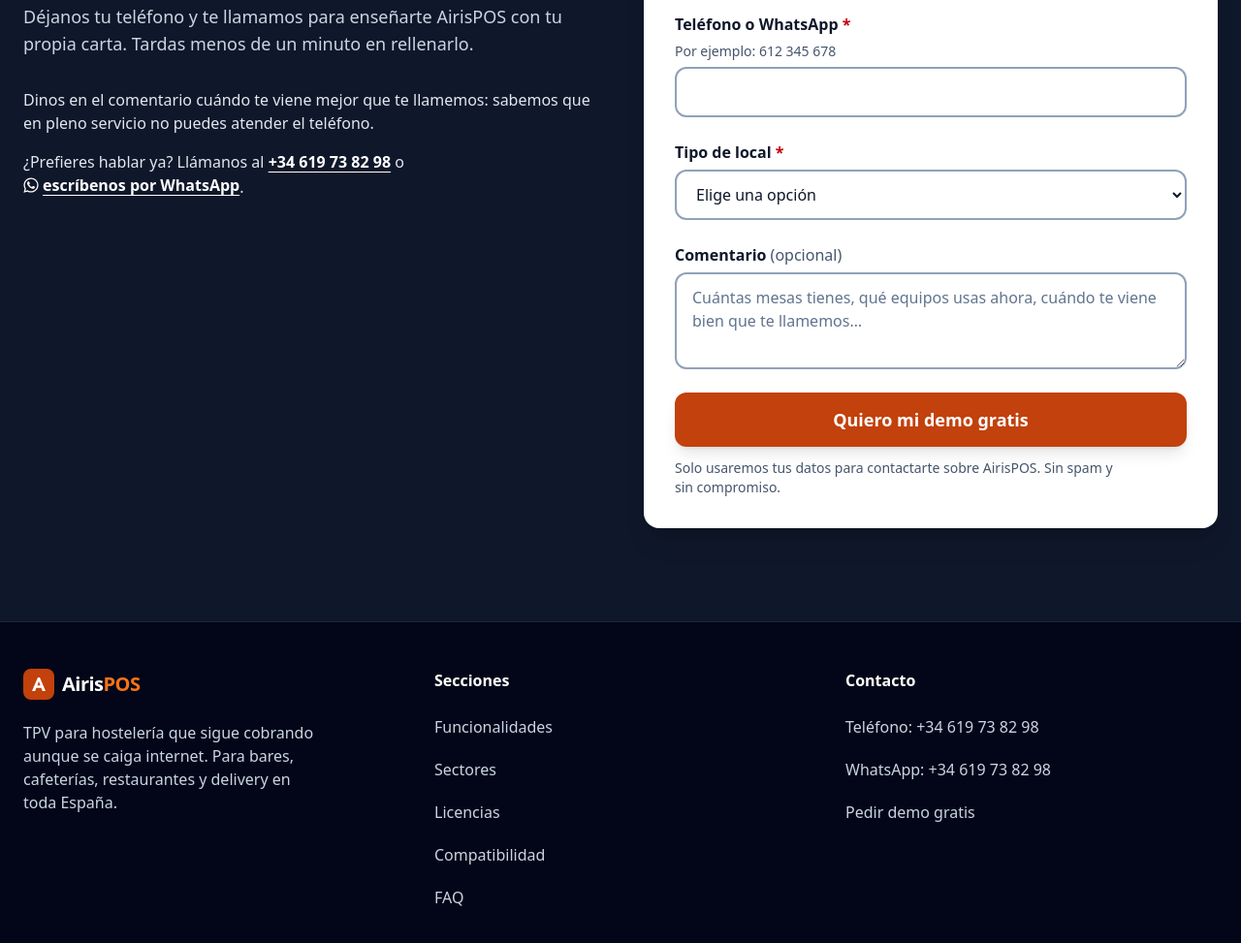
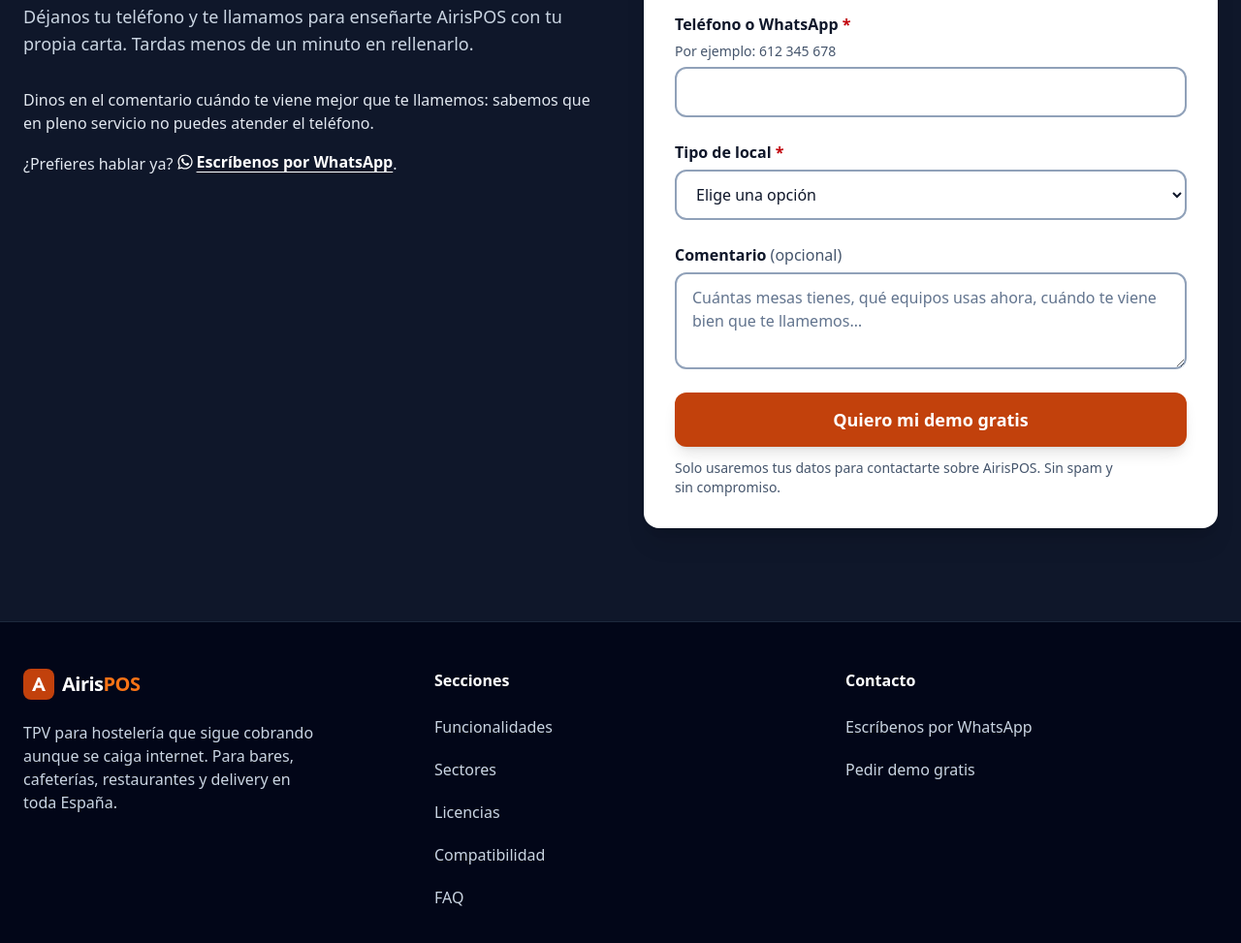
Before and after one commit to airisraul/AirisPOSWeb, an Astro site: page / in a window 1280 px wide. Shown: the part 6067-7040 px from the top of the page at 97% size. Built offline with nearby package versions, Linux system fonts and the light colour scheme; Astro itself is replaced by a stand-in of ours.

Commit message:
Quitar el telefono visible de la web
Se elimina el numero del pie, el enlace para llamar y el telefono de los
datos estructurados. WhatsApp sigue disponible como canal de contacto.

Co-Authored-By: Claude Opus 5.5 <noreply@anthropic.com>

```diff
--- a/src/components/ContactForm.astro
+++ b/src/components/ContactForm.astro
@@ -22,11 +22,9 @@ const inputClass =
       <ul class="mt-8 space-y-4 text-slate-200">
         <li>Dinos en el comentario cuándo te viene mejor que te llamemos: sabemos que en pleno servicio no puedes atender el teléfono.</li>
         <li>
-          ¿Prefieres hablar ya? Llámanos al
-          <a href={`tel:${site.phoneE164}`} class="font-bold whitespace-nowrap text-white underline underline-offset-4">{site.phoneDisplay}</a>
-          o
+          ¿Prefieres hablar ya?
           <a href={whatsappUrl()} target="_blank" rel="noopener" class="inline-flex items-center gap-1 font-bold text-white underline underline-offset-4">
-            <WhatsAppIcon class="size-4" />escríbenos por WhatsApp</a
+            <WhatsAppIcon class="size-4" />Escríbenos por WhatsApp</a
           >.
         </li>
       </ul>
@@ -218,7 +216,7 @@ const inputClass =
         form.classList.remove('was-submitted');
         fields.forEach(syncAria);
       } catch {
-        status.textContent = `No hemos podido enviar el formulario. Llámanos al ${site.phoneDisplay} o escríbenos por WhatsApp.`;
+        status.textContent = 'No hemos podido enviar el formulario. Inténtalo de nuevo o escríbenos por WhatsApp.';
       } finally {
         submitButton.disabled = false;
       }
--- a/src/components/Footer.astro
+++ b/src/components/Footer.astro
@@ -31,13 +31,8 @@ const year = new Date().getFullYear();
       <p class="font-bold text-white">Contacto</p>
       <ul class="mt-4 space-y-1">
         <li>
-          <a href={`tel:${site.phoneE164}`} class="inline-flex min-h-10 items-center hover:text-white hover:underline">
-            Teléfono: {site.phoneDisplay}
-          </a>
-        </li>
-        <li>
           <a href={whatsappUrl()} target="_blank" rel="noopener" class="inline-flex min-h-10 items-center hover:text-white hover:underline">
-            WhatsApp: {site.phoneDisplay}
+            Escríbenos por WhatsApp
           </a>
         </li>
         <li>
--- a/src/data/site.ts
+++ b/src/data/site.ts
@@ -6,8 +6,7 @@ export const site = {
   tagline: 'TPV para hostelería que sigue cobrando aunque se caiga internet',
   description:
     'AirisPOS es el TPV para bares, cafeterías y restaurantes que funciona sin internet, cobra en 2 toques y cumple Veri*factu y TicketBai. Pago único, sin cuotas mensuales. Pide tu demo gratis.',
-  phoneDisplay: '+34 619 73 82 98',
-  phoneE164: '+34619738298',
+  // Solo se usa dentro de los enlaces de WhatsApp; no se muestra escrito en la web.
   whatsappNumber: '34619738298',
   whatsappDefaultMessage: 'Hola, me interesa AirisPOS para mi local. ¿Me podéis dar más información?',
   // PENDIENTE: horario real del soporte técnico.
--- a/src/layouts/Layout.astro
+++ b/src/layouts/Layout.astro
@@ -56,14 +56,6 @@ const softwareSchema = {
     '@type': 'Organization',
     name: site.name,
     url: siteUrl.href,
-    telephone: site.phoneE164,
-    contactPoint: {
-      '@type': 'ContactPoint',
-      telephone: site.phoneE164,
-      contactType: 'sales',
-      areaServed: 'ES',
-      availableLanguage: ['es'],
-    },
   },
 };
 
```
